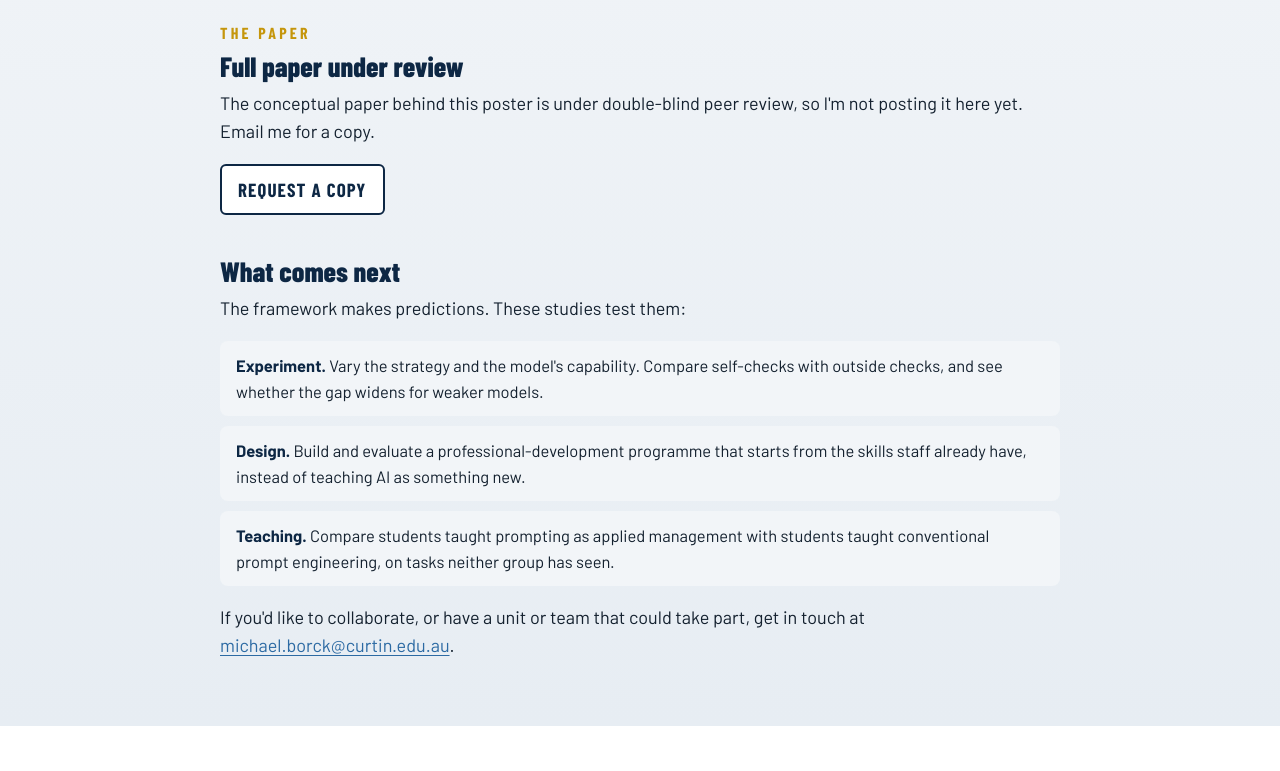
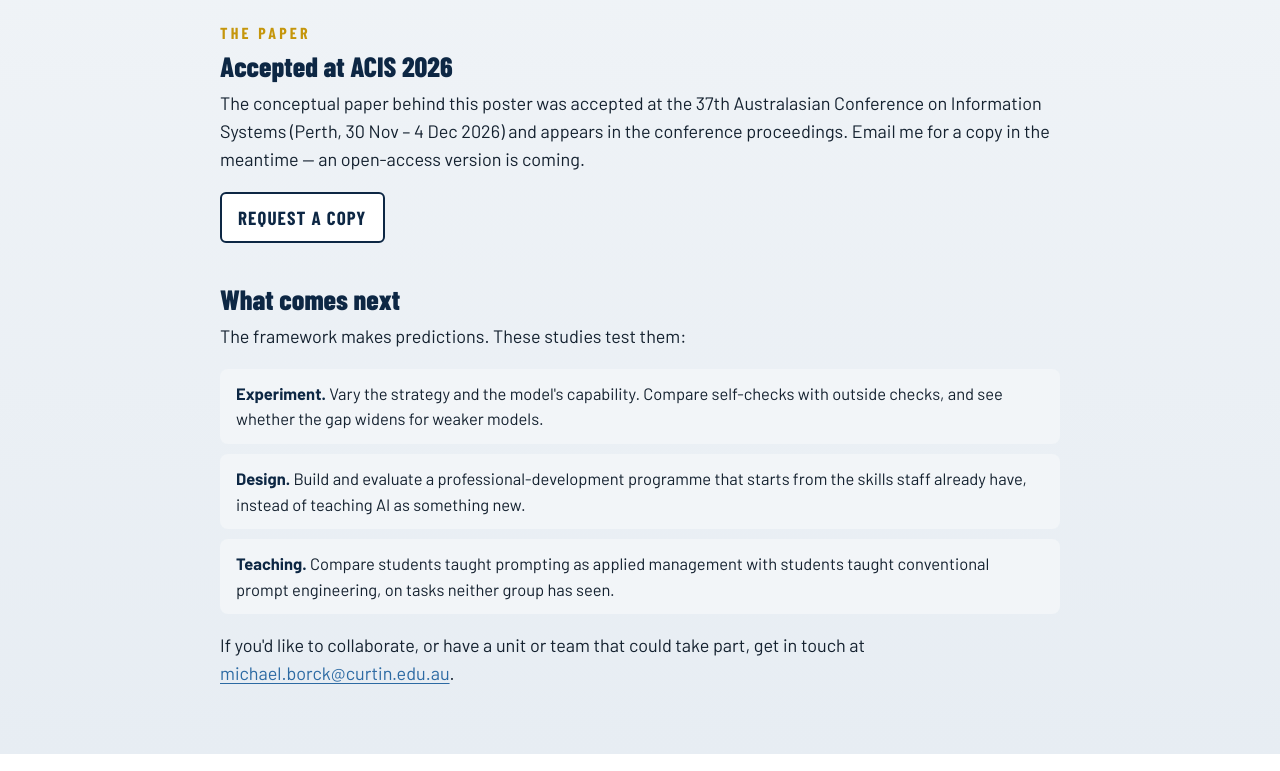
Before and after one commit to michael-borck/cst, a plain HTML site: page index.html in a window 1280 px wide. Shown: the part 7839-8610 px from the top of the page. Drawn offline with Linux system fonts and the light colour scheme.

Commit message:
Paper accepted at ACIS 2026: drop noindex, update status

```diff
--- a/index.html
+++ b/index.html
@@ -4,9 +4,7 @@
 <meta charset="utf-8">
 <meta name="viewport" content="width=device-width, initial-scale=1">
 <title>Why human management skills are the secret to better AI | Michael Borck</title>
-<meta name="description" content="Poster companion. The prompting techniques that work best are old human strategies for managing complexity. The model supplies the form; you supply the substance.">
-<!-- Paper is under double-blind review: keep this page out of search indexes until the decision. Remove after. -->
-<meta name="robots" content="noindex, nofollow">
+<meta name="description" content="Companion site for the ACIS 2026 paper. The prompting techniques that work best are old human strategies for managing complexity. The model supplies the form; you supply the substance.">
 <meta property="og:title" content="Why human management skills are the secret to better AI">
 <meta property="og:description" content="The model supplies the form. You supply the substance. Poster companion by Michael Borck, Curtin University.">
 <meta name="theme-color" content="#0d2744">
@@ -520,8 +518,8 @@ footer{background:var(--paper);border-top:1px solid var(--line);padding:26px 0 4
     </div>
 
     <div class="lab">The paper</div>
-    <h3 style="margin-top:6px">Full paper under review</h3>
-    <p>The conceptual paper behind this poster is under double-blind peer review, so I'm not posting it here yet. Email me for a copy.</p>
+    <h3 style="margin-top:6px">Accepted at ACIS 2026</h3>
+    <p>The conceptual paper behind this poster was accepted at the 37th Australasian Conference on Information Systems (Perth, 30 Nov &ndash; 4 Dec 2026) and appears in the conference proceedings. Email me for a copy in the meantime &mdash; an open-access version is coming.</p>
     <a class="btn alt" href="mailto:michael.borck@curtin.edu.au?subject=CST%20paper%3A%20copy%20request">Request a copy</a>
 
     <h3>What comes next</h3>
```
